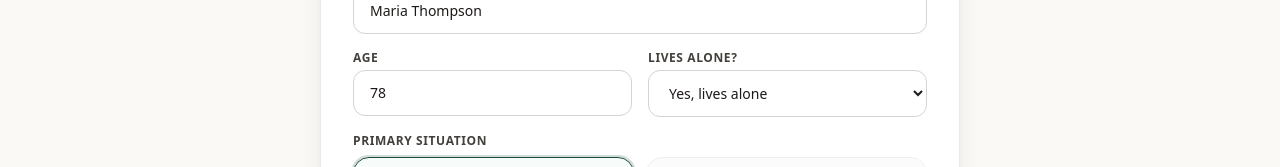
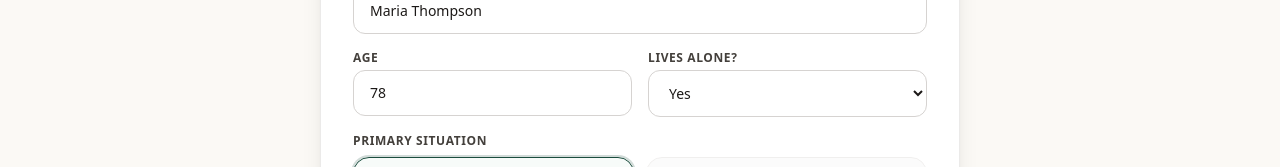
Before and after one commit to Mubesh23/movewell, a Next.js app: page /start in a window 1280 px wide. Shown: the part 401-568 px from the top of the page. Built offline with nearby package versions, Linux system fonts and the light colour scheme.

Commit message:
fix(intake): update Lives Alone dropdown options to Yes and No

```diff
--- a/src/app/start/page.tsx
+++ b/src/app/start/page.tsx
@@ -162,8 +162,8 @@ export default function IntakePage() {
                       onChange={(e) => setFormData({ ...formData, livesAlone: e.target.value === 'yes' })}
                       className="w-full px-4 py-3 rounded-xl border border-stone-300 focus:outline-none focus:ring-2 focus:ring-brand-700 text-sm font-medium bg-white"
                     >
-                      <option value="yes">Yes, lives alone</option>
-                      <option value="no">No, lives with someone</option>
+                      <option value="yes">Yes</option>
+                      <option value="no">No</option>
                     </select>
                   </div>
                 </div>
```
